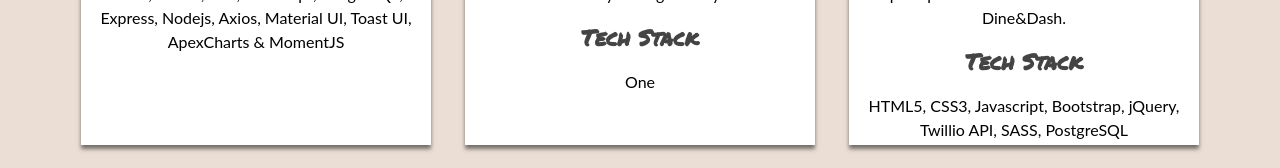
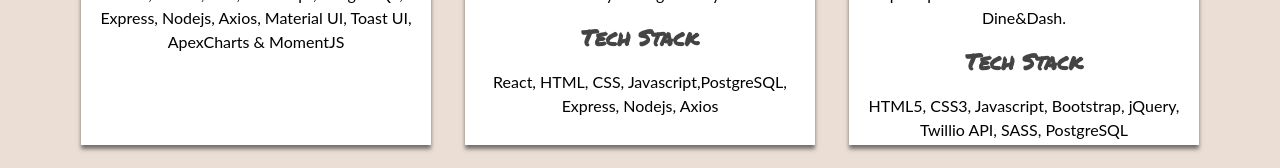
Before and after one commit to Jevaughn-W/portfolio-site, a React (Create React App) app: page / in a window 1280 px wide. Shown: the part 3269-3437 px from the top of the page. Built offline with nearby package versions, Linux system fonts and the light colour scheme.

Commit message:
Update project description

```diff
--- a/src/Components/Projects/projects.jsx
+++ b/src/Components/Projects/projects.jsx
@@ -14,7 +14,7 @@ const projects = [
   {
     name: "Lighthouse-labs Scheduler",
     description: "The app allows an user to create, edit and delete interviews based on 25 available slots, Monday through Friday.",
-    technologies: "One",
+    technologies: "React, HTML, CSS, Javascript,PostgreSQL, Express, Nodejs, Axios",
     github: "https://github.com/Jevaughn-W/lighthouse-labs-scheduler",
     image: "https://github.com/Jevaughn-W/lighthouse-labs-scheduler/blob/master/docs/Screen%20Shot%202023-01-16%20at%207.07.40%20AM.png?raw=true"
   },
```
